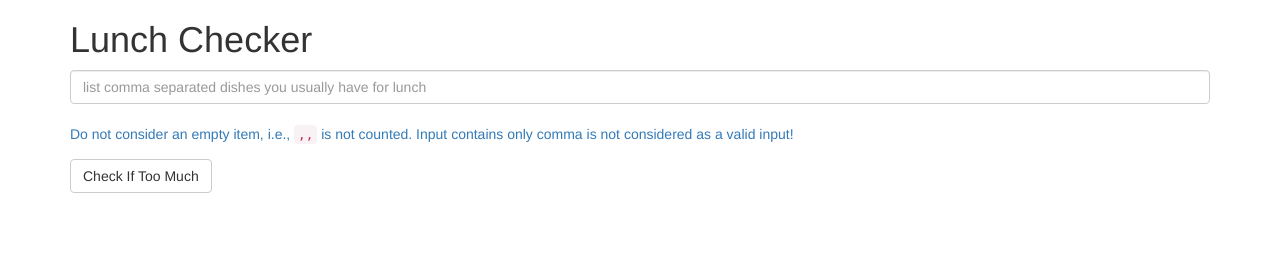
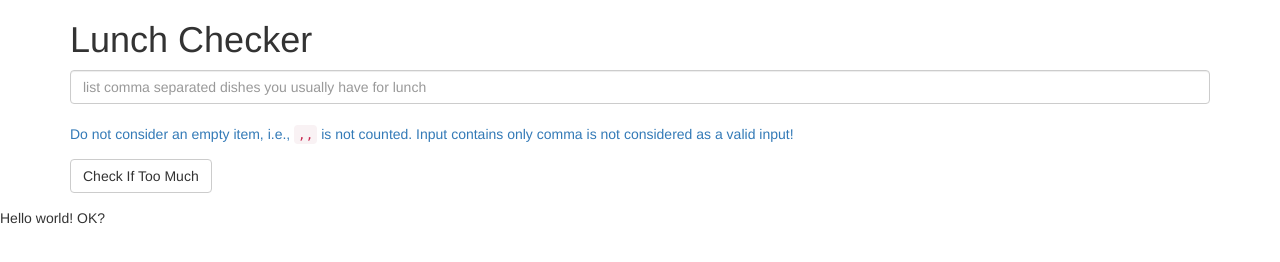
Before and after one commit to trinhtomsk/module1-solution, a plain HTML site: page index.html in a window 1280 px wide. Drawn offline with nearby package versions, Linux system fonts and the light colour scheme.

Commit message:
added hello world

```diff
--- a/index.html
+++ b/index.html
@@ -27,6 +27,7 @@
            {{message}}
          </div>
    </div>
+    <p>Hello world! OK?</p>
    <script src="https://ajax.googleapis.com/ajax/libs/angularjs/1.5.8/angular.min.js"></script>
    <script src="app.js"></script>
 </body>
```
